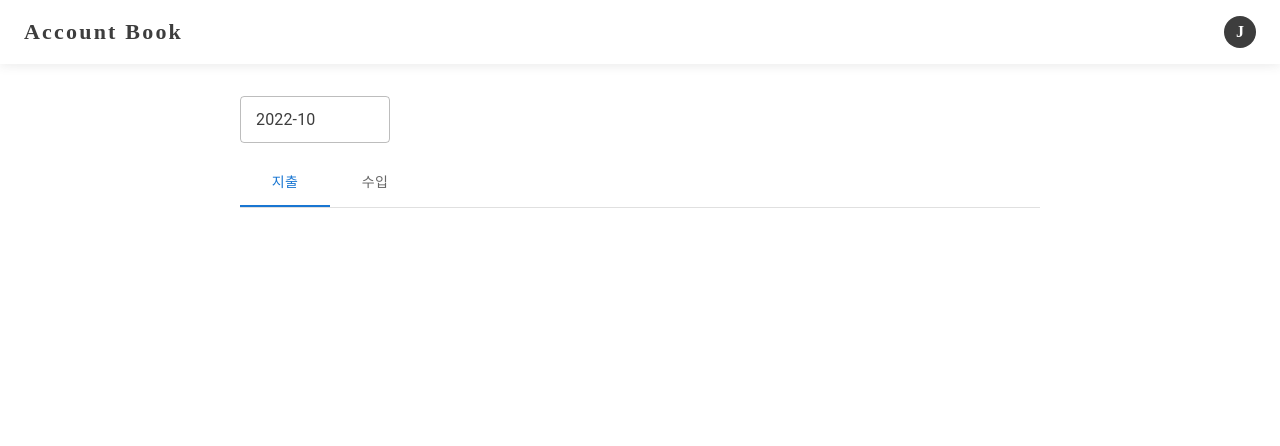
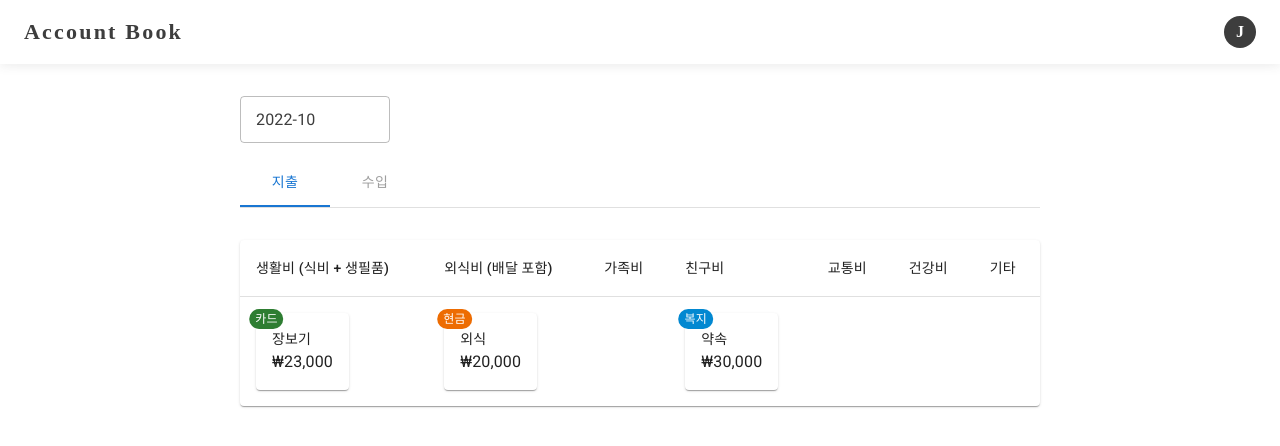
Before and after one commit to honuuk/account-book-react, a React app: page / in a window 1280 px wide. Shown: the top 446 px of the page. Built offline with nearby package versions, Linux system fonts and the light colour scheme.

Commit message:
[ADD] SpendingRecord Component

```diff
--- a/public/index.html
+++ b/public/index.html
@@ -2,6 +2,10 @@
 <html>
   <head>
     <title>가계부</title>
+    <link
+      rel="stylesheet"
+      href="https://fonts.googleapis.com/css?family=Roboto:300,400,500,700&display=swap"
+    />
   </head>
   <body>
     <div id="root"></div>
--- /dev/null
+++ b/src/components/page/SpendingRecord.tsx
@@ -0,0 +1,52 @@
+import {
+  Badge,
+  BadgeProps,
+  Card,
+  CardContent,
+  Typography,
+  styled,
+} from "@mui/material";
+
+import { SpendingCategory } from "../../types";
+
+const StyledBadge = styled(Badge)<BadgeProps>(() => ({
+  "& .MuiBadge-badge": {
+    left: -24,
+    top: 6,
+    right: "unset",
+    padding: "1px 6px",
+  },
+}));
+
+const categoryMap: Record<
+  SpendingCategory,
+  { badgeContent: string; color: any }
+> = {
+  card: { badgeContent: "카드", color: "success" },
+  cash: { badgeContent: "현금", color: "warning" },
+  welfare: { badgeContent: "복지", color: "info" },
+};
+
+interface Props {
+  detail: string;
+  price: number;
+  category: SpendingCategory;
+}
+
+const SpendingRecord: React.FC<Props> = ({ detail, price, category }) => {
+  return (
+    <StyledBadge
+      badgeContent={categoryMap[category].badgeContent}
+      color={categoryMap[category].color}
+    >
+      <Card sx={{ cursor: "pointer" }} onClick={() => alert("hi")}>
+        <CardContent sx={{ paddingBottom: "16px !important" }}>
+          <Typography sx={{ fontSize: "14px" }}>{detail}</Typography>
+          <Typography>₩{price.toLocaleString()}</Typography>
+        </CardContent>
+      </Card>
+    </StyledBadge>
+  );
+};
+
+export default SpendingRecord;
--- a/src/pages/Home.tsx
+++ b/src/pages/Home.tsx
@@ -3,17 +3,31 @@ import dayjs from "dayjs";
 import { DatePicker } from "@mui/x-date-pickers";
 
 import "./home.css";
-import { Box, Tab, Tabs } from "@mui/material";
+import {
+  Box,
+  Paper,
+  Tab,
+  Table,
+  TableBody,
+  TableCell,
+  TableContainer,
+  TableHead,
+  TableRow,
+  Tabs,
+} from "@mui/material";
+import SpendingRecord from "../components/page/SpendingRecord";
 
 interface Props {}
 
 const Home: React.FC<Props> = () => {
   const [selectedDate, setSelectedDate] = useState<dayjs.Dayjs>(dayjs());
   const [tabIndex, setTabIndex] = useState<number>(0);
+
   const handleTabClick = (
     e: React.SyntheticEvent<Element, Event>,
     index: number
   ) => setTabIndex(index);
+
   return (
     <>
       <DatePicker
@@ -27,8 +41,49 @@ const Home: React.FC<Props> = () => {
       <Box sx={{ borderBottom: 1, borderColor: "divider", marginTop: "16px" }}>
         <Tabs value={tabIndex} onChange={handleTabClick}>
           <Tab label="지출" />
-          <Tab label="수입" />
+          <Tab label="수입" disabled />
         </Tabs>
+      </Box>
+      <Box>
+        <TableContainer sx={{ marginTop: "32px" }} component={Paper}>
+          <Table sx={{ minWidth: 650 }} aria-label="simple table">
+            <TableHead>
+              <TableRow>
+                <TableCell>생활비 (식비 + 생필품)</TableCell>
+                <TableCell>외식비 (배달 포함)</TableCell>
+                <TableCell>가족비</TableCell>
+                <TableCell>친구비</TableCell>
+                <TableCell>교통비</TableCell>
+                <TableCell>건강비</TableCell>
+                <TableCell>기타</TableCell>
+              </TableRow>
+            </TableHead>
+            <TableBody>
+              <TableRow
+                sx={{ "&:last-child td, &:last-child th": { border: 0 } }}
+              >
+                <TableCell component="th" scope="row">
+                  <SpendingRecord
+                    detail="장보기"
+                    price={23000}
+                    category="card"
+                  />
+                </TableCell>
+                <TableCell component="th" scope="row">
+                  <SpendingRecord detail="외식" price={20000} category="cash" />
+                </TableCell>
+                <TableCell component="th" scope="row"></TableCell>
+                <TableCell component="th" scope="row">
+                  <SpendingRecord
+                    detail="약속"
+                    price={30000}
+                    category="welfare"
+                  />
+                </TableCell>
+              </TableRow>
+            </TableBody>
+          </Table>
+        </TableContainer>
       </Box>
     </>
   );
--- /dev/null
+++ b/src/types.ts
@@ -0,0 +1 @@
+export type SpendingCategory = "card" | "cash" | "welfare";
```
